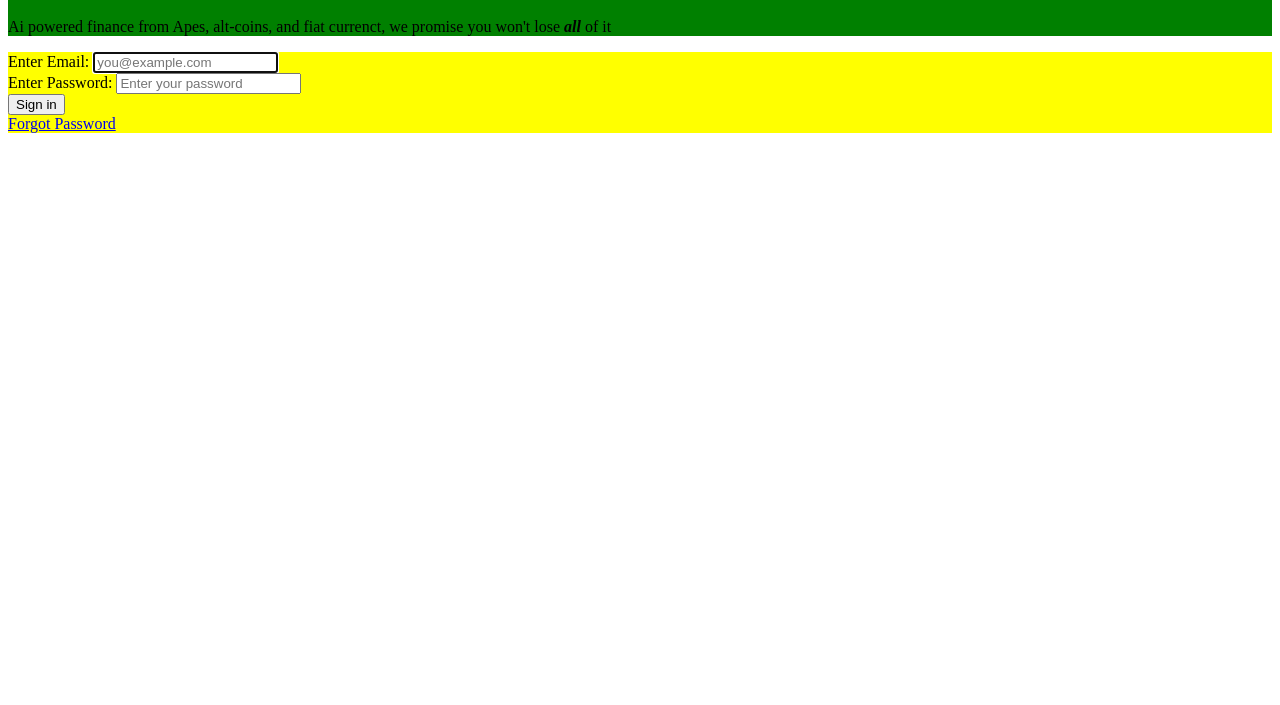
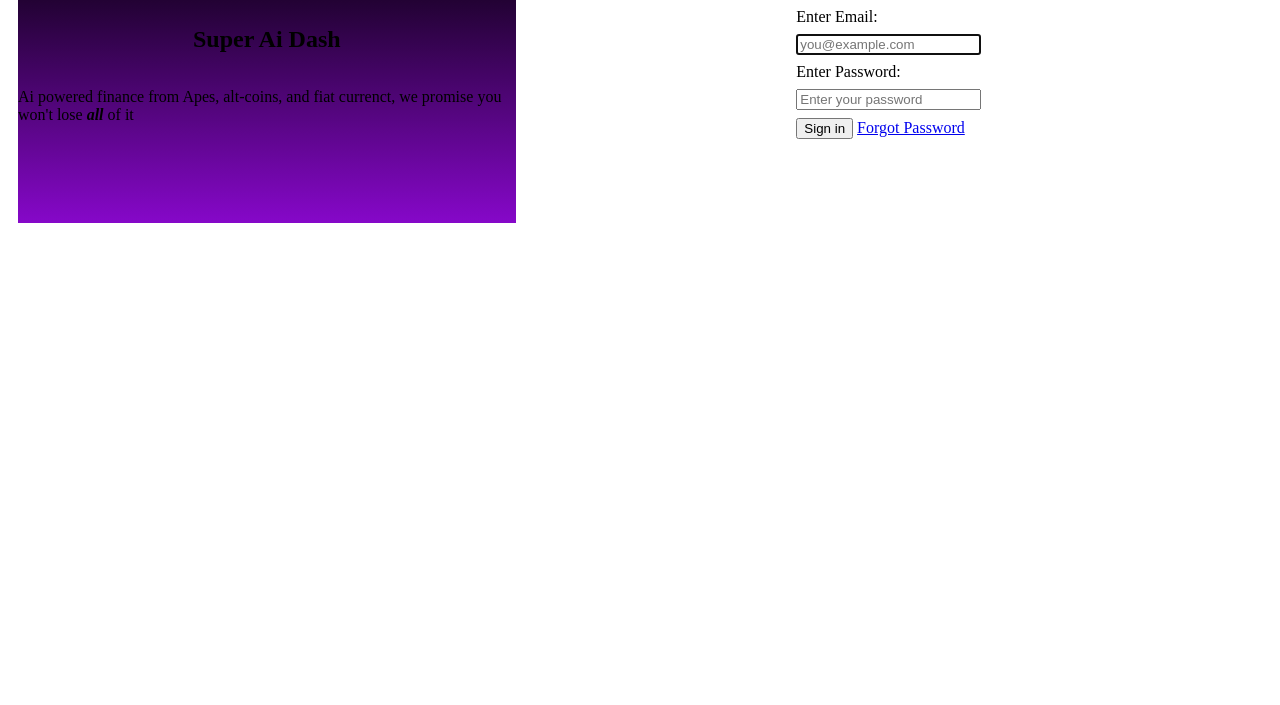
Before and after one commit to jkelley678/lab5-css-foundations, a plain HTML site: page docs/index.html in a window 1280 px wide. Shown: the part 95-800 px from the top of the page. Drawn offline with Linux system fonts and the light colour scheme.

Commit message:
Structured the grid, separating loginInfo and loginForm into two separate columns. Now working on the styling and formatting in the style.css doc.

```diff
--- a/docs/index.html
+++ b/docs/index.html
@@ -2,26 +2,12 @@
     <html lang = "en">
         <head>
            <title>CSS Foundations</title>
+           <link rel="stylesheet" href="style.css">
            <meta charset="UTF-8">
            <meta name= "viewport" content=" width = device-width, initial-scale = 1.0" >
-           <style>
-                h1{
-                    color:red;
-                    font-size: 2.5rem;
-                }
-                form-field{
-                    display:block;
-                }
-                #loginInfo{
-                    background-color: green;
-                }
-                #loginForm{
-                    background-color: yellow;
-                }
-           </style>
-
         </head>
         <body>
+            <div class="container">
                 <section id="loginInfo">
                     <h1> Super Ai Dash</h1>
                     <p>Ai powered finance from Apes, alt-coins, and fiat currenct, we promise you won't lose <strong><em>all</em></strong> of it</p>
@@ -29,11 +15,11 @@
                 <section id="loginForm">
                     <form action="#" method="post">
                         <form-field>
-                        <label for="EMAIL">Enter Email:</label>
+                            <label id="email-input" for="EMAIL">Enter Email:</label>
                             <input type="email" name="email" id="EMAIL" placeholder="you@example.com" autofocus required>
                         </form-field>
                         <form-field>
-                        <label for="PASSWORD">Enter Password:</label>
+                            <label id="password-input" for="PASSWORD">Enter Password:</label>
                             <input type="password" name="password" id="PASSWORD" placeholder="Enter your password" required>
                         </form-field>
                         <form-field>
@@ -44,5 +30,7 @@
                         </password-recover>
                     </form>
                 </section>
+            </div>
+
 
         </body>
--- /dev/null
+++ b/docs/style.css
@@ -0,0 +1,43 @@
+:root{
+    --primary-color: #560980;
+    --text-color: #000000;
+    --border-color: #ad09ad;
+
+
+}
+.container{
+    display: grid;
+    grid-template-columns:[first] 2fr [second] 3fr;
+    grid-template-rows: [row1] 50% [row2] 50%;
+    padding: 10px;
+    height:300px;
+}
+#loginInfo {
+    grid-column-start: 1;
+    grid-column-end: 2;
+    grid-row: 1 /-1;
+    background: linear-gradient(to bottom, #000000 , #8608c9);
+    place-items:center;
+    display: flex;
+    flex-direction: column;
+    justify-content: center;
+}
+#loginForm{
+    grid-column-start: 2;
+    grid-column-end: span 1;
+    grid-row-start: row1;
+    grid-row-end: span 2;
+    place-items:center;
+    display: flex;
+    flex-direction: column;
+    justify-content: center;
+}
+label,input{
+    display:block;
+    margin-bottom:.5rem;
+}
+.form-field{
+    flex-direction:column;
+    display:flex;
+    margin-bottom:1rem;
+}
```
Also changed, not shown: 1 other file. Lines whose indentation alone changed are shown as unchanged.
